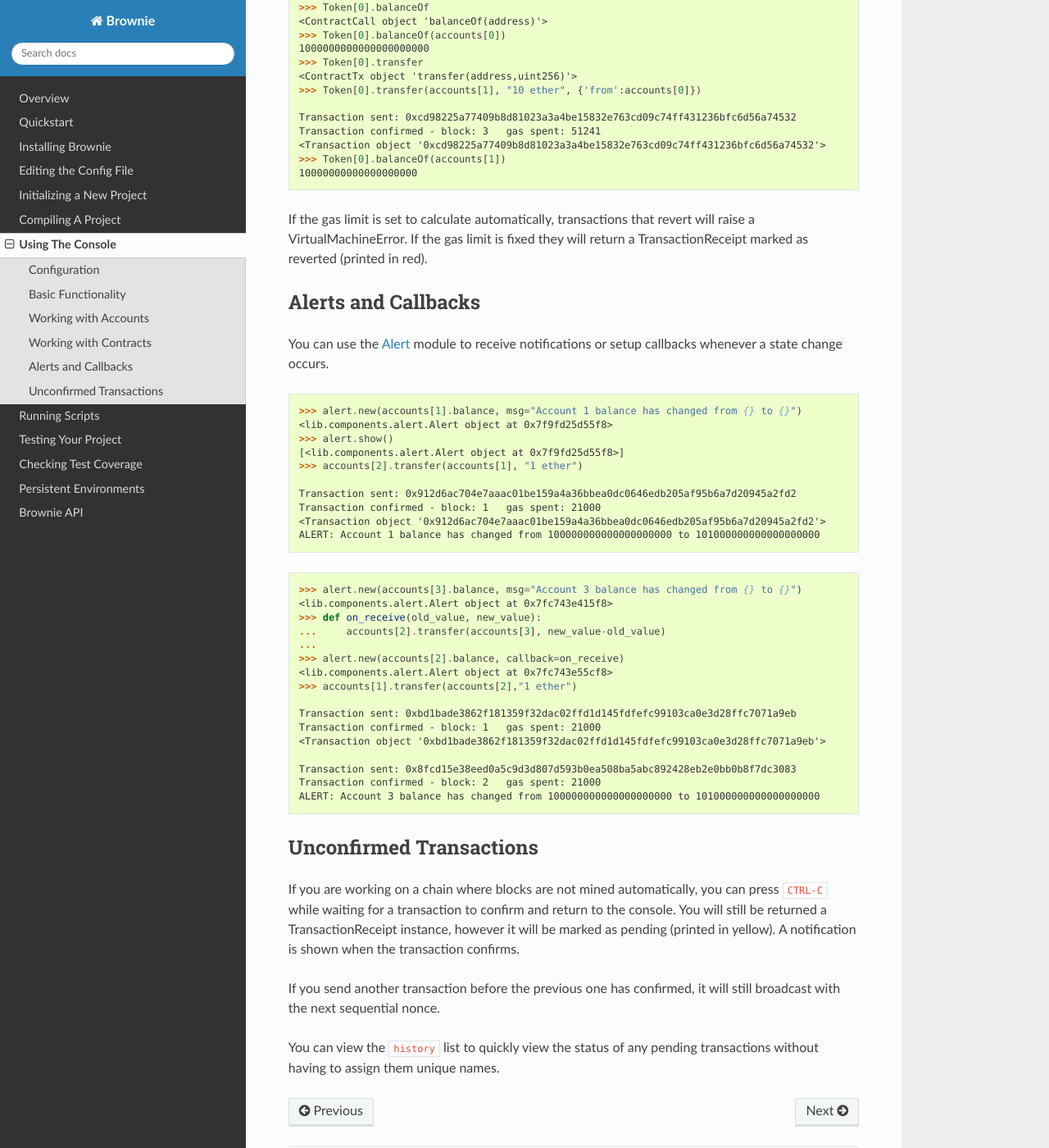
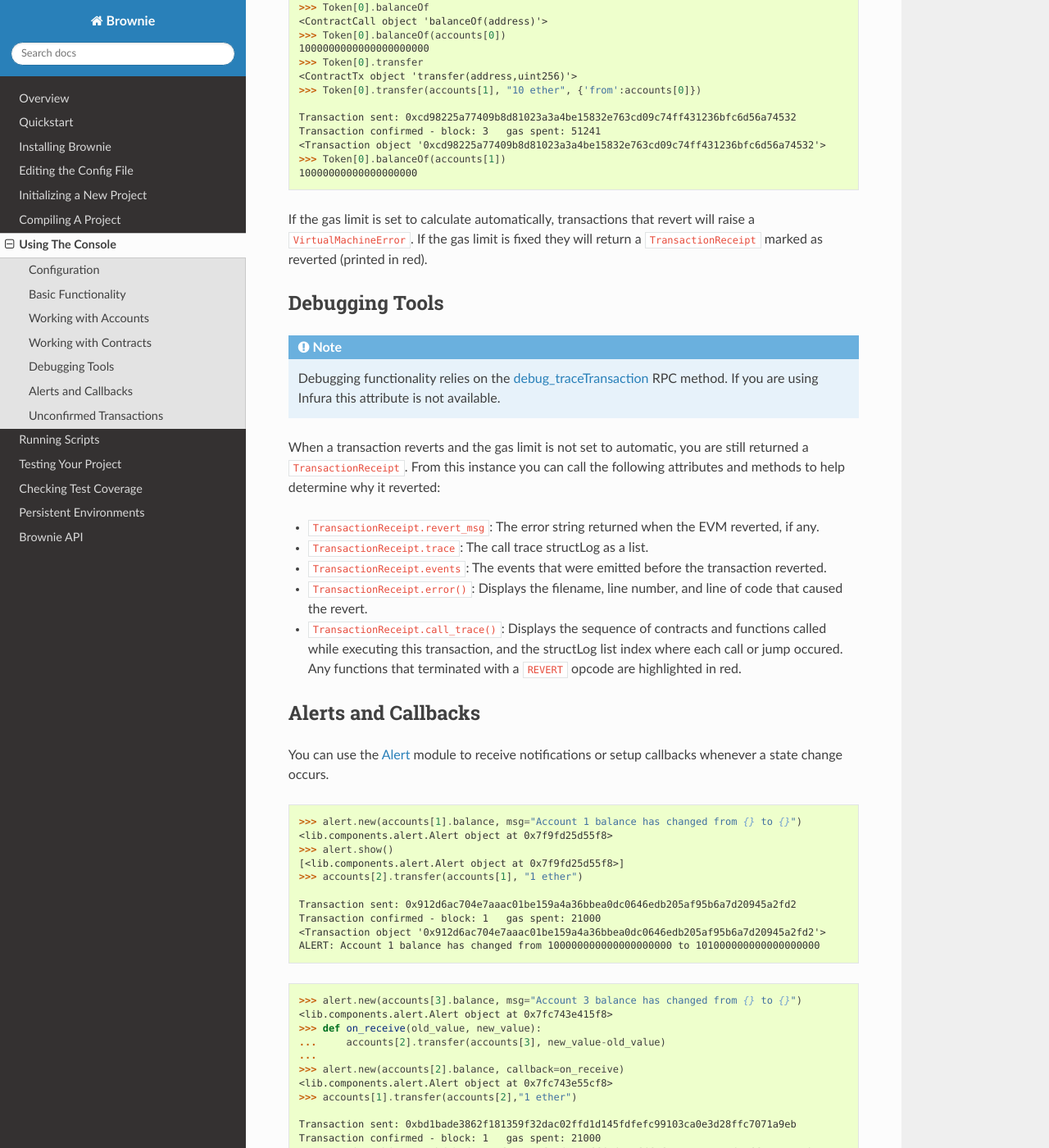
Before and after one commit to eth-brownie/brownie, a Sphinx documentation site: the page built from docs/console.rst, in a window 1280 px wide and 1400 px high, scrolled down 2580 px. Shown: the whole window at 82% size. Built offline with Sphinx 7.4.7 and the Read the Docs theme 2.0.0, drawn with Linux system fonts in a browser that asks for light colours; some of the changed text lies outside the part shown.

Commit message:
update docs

```diff
--- a/docs/console.rst
+++ b/docs/console.rst
@@ -67,7 +67,6 @@ You can import accounts with ``accounts.add``, which takes a private key as the
     >>> accounts.add()
     <Account object '0xc1b3a737C147E8d85f600F8082f42F0511ED5278'>
 
-
 Working with Contracts
 ======================
 
@@ -128,7 +127,20 @@ For transactions you can optionally include a dictionary of `transaction paramet
     >>> Token[0].balanceOf(accounts[1])
     10000000000000000000
 
-If the gas limit is set to calculate automatically, transactions that revert will raise a VirtualMachineError. If the gas limit is fixed they will return a TransactionReceipt marked as reverted (printed in red).
+If the gas limit is set to calculate automatically, transactions that revert will raise a ``VirtualMachineError``. If the gas limit is fixed they will return a ``TransactionReceipt`` marked as reverted (printed in red).
+
+Debugging Tools
+===============
+
+.. note:: Debugging functionality relies on the `debug_traceTransaction <https://github.com/ethereum/go-ethereum/wiki/Management-APIs#debug_tracetransaction>`__ RPC method. If you are using Infura this attribute is not available.
+
+When a transaction reverts and the gas limit is not set to automatic, you are still returned a ``TransactionReceipt``. From this instance you can call the following attributes and methods to help determine why it reverted:
+
+* ``TransactionReceipt.revert_msg``: The error string returned when the EVM reverted, if any.
+* ``TransactionReceipt.trace``: The call trace structLog as a list.
+* ``TransactionReceipt.events``: The events that were emitted before the transaction reverted.
+* ``TransactionReceipt.error()``: Displays the filename, line number, and line of code that caused the revert.
+* ``TransactionReceipt.call_trace()``: Displays the sequence of contracts and functions called while executing this transaction, and the structLog list index where each call or jump occured. Any functions that terminated with a ``REVERT`` opcode are highlighted in red.
 
 Alerts and Callbacks
 ====================
@@ -170,8 +182,8 @@ You can use the :ref:`api_alert` module to receive notifications or setup callba
 Unconfirmed Transactions
 ========================
 
-If you are working on a chain where blocks are not mined automatically, you can press ``CTRL-C`` while waiting for a transaction to confirm and return to the console.  You will still be returned a TransactionReceipt instance, however it will be marked as pending (printed in yellow). A notification is shown when the transaction confirms.
+If you are working on a chain where blocks are not mined automatically, you can press ``CTRL-C`` while waiting for a transaction to confirm and return to the console.  You will still be returned a ``TransactionReceipt instance``, however it will be marked as pending (printed in yellow). A notification is displayed when the transaction confirms.
 
-If you send another transaction before the previous one has confirmed, it will still broadcast with the next sequential nonce.
+If you send another transaction from the same account before the previous one has confirmed, it will still broadcast with the next sequential nonce.
 
 You can view the ``history`` list to quickly view the status of any pending transactions without having to assign them unique names.
--- a/docs/overview.rst
+++ b/docs/overview.rst
@@ -2,15 +2,16 @@
 Overview
 ========
 
-Brownie is a python framework for deploying, testing and interacting with ethereum smart contracts.
+Brownie is a python framework for deploying, testing and interacting with Ethereum smart contracts.
 
 .. note:: This project relies heavily upon Web3.py. This documentation assumes a basic familiarity with it. You may wish to view the `Web3.py docs <https://web3py.readthedocs.io/en/stable/index.html>`__ if you have not used it previously.
 
 Functionality
 =============
 
-Brownie has three main uses:
+Brownie has several uses:
 
 * **Deployment**: Automate the deployment of many contracts onto the blockchain, and any transactions needed to initialize or integrate the contracts.
+* **Debugging**: Get detailed information when a transaction reverts, to help you locate the issue quickly.
 * **Testing**: Write unit tests in python and evaluate test coverage based on stack trace analysis. We make *no promises*.
 * **Interaction**: Write scripts or use the console to interact with your contracts on the main-net, or for quick testing in a local environment.
```
Also changed, not shown: docs/api.rst (+5 -5 lines).
